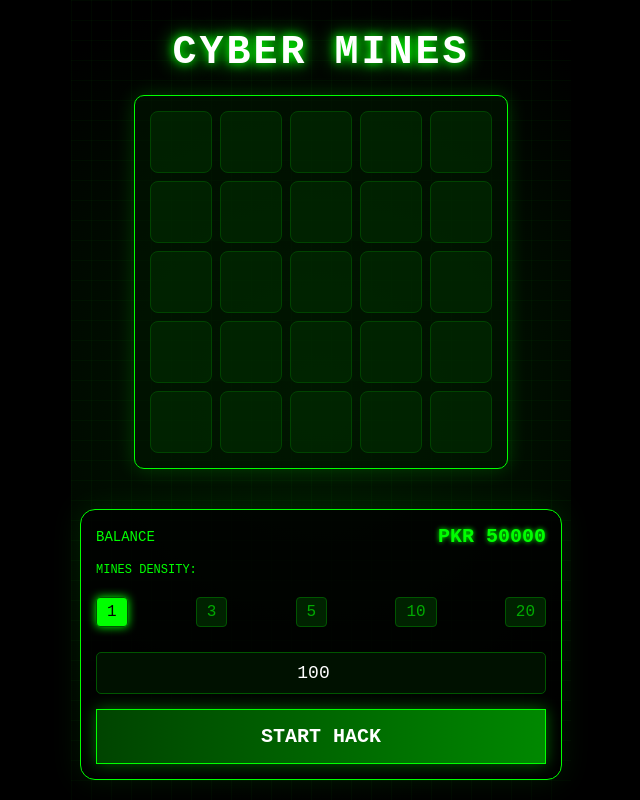
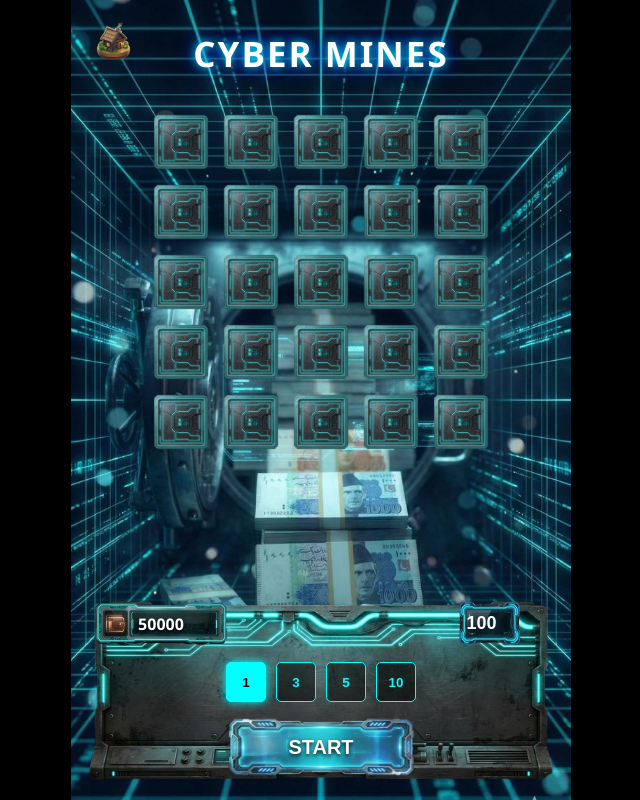
Before and after one commit to uzairop6363/Mines-game, a plain HTML site: page index.html in a window 1280 px wide. Shown: the whole page, without its empty margins (319-959 px from the left). Drawn offline with Linux system fonts and the light colour scheme.

Commit message:
Update index.html

```diff
--- a/index.html
+++ b/index.html
@@ -1,91 +1,78 @@
+
 <!DOCTYPE html>
 <html lang="en">
 <head>
     <meta charset="UTF-8">
     <meta name="viewport" content="width=device-width, initial-scale=1.0, maximum-scale=1.0, user-scalable=no">
-    <title>Cyber Mines - Hacker Edition</title>
+    <title>Cyber Mines - Pro</title>
     <style>
-        /* --- 1. CORE & LOADING SCREEN --- */
+        /* --- 1. CORE SETTINGS --- */
         body {
             margin: 0; padding: 0;
             background-color: #000;
-            font-family: 'Courier New', monospace; /* Hacker Font */
+            font-family: 'Segoe UI', Tahoma, Geneva, Verdana, sans-serif;
             height: 100vh; width: 100vw;
             overflow: hidden;
             display: flex; flex-direction: column; align-items: center;
             user-select: none; -webkit-user-select: none;
         }
 
-        /* Loading Screen Overlay */
+        /* --- LOADING SCREEN --- */
         #loader {
             position: fixed; top: 0; left: 0; width: 100%; height: 100%;
-            background-color: #000;
-            background-image: url('assets/poster_mines.jpg'); /* YOUR POSTER */
+            background-image: url('assets/poster_mines.jpg');
             background-size: cover; background-position: center;
             z-index: 9999;
             display: flex; flex-direction: column; justify-content: flex-end; align-items: center;
-            padding-bottom: 80px;
-            transition: opacity 0.8s ease-out;
+            padding-bottom: 80px; transition: opacity 0.8s ease-out;
         }
 
         .loading-text {
-            color: #0f0; /* Hacker Green */
-            font-size: 18px; font-weight: bold;
-            margin-bottom: 10px;
-            text-shadow: 0 0 10px #0f0;
-            letter-spacing: 2px;
-            text-transform: uppercase;
+            color: #fff; font-size: 18px; font-weight: bold; margin-bottom: 10px;
+            text-shadow: 0 2px 5px #000; letter-spacing: 2px;
         }
 
-        /* Loading Bar Frame */
         .progress-container {
             width: 80%; max-width: 320px; height: 35px;
-            background-image: url('assets/frame_mines.png'); /* YOUR FRAME */
+            background-image: url('assets/frame_mines.png');
             background-size: 100% 100%; background-repeat: no-repeat;
             display: flex; align-items: center; padding: 0 6px;
-            box-sizing: border-box;
-            filter: drop-shadow(0 0 15px #00ff00);
+            box-sizing: border-box; filter: drop-shadow(0 0 10px cyan);
         }
 
-        /* Loading Fill (Cyber Blue/Green) */
         .progress-fill {
             height: 50%; width: 0%;
-            background: linear-gradient(90deg, #00ff00, #00ffff, #00ff00);
-            background-size: 200% 100%;
-            border-radius: 2px;
-            box-shadow: 0 0 10px #00ff00;
-            transition: width 0.2s ease-out;
-            animation: cyberFlow 1s linear infinite;
+            background: linear-gradient(90deg, #00ffff, #0088ff);
+            border-radius: 4px; transition: width 0.2s ease-out;
+            box-shadow: 0 0 10px cyan;
         }
-        @keyframes cyberFlow { 0% { background-position: 100% 0; } 100% { background-position: -100% 0; } }
 
-        /* --- 2. GAME INTERFACE (Hidden Initially) --- */
+        /* --- 2. MAIN GAME UI --- */
         .game-wrapper {
             position: relative; width: 100%; height: 100%;
             max-width: 500px;
-            background: radial-gradient(circle at center, #001a00 0%, #000 90%); /* Dark Hacker BG */
+            /* BACKGROUND IMAGE FROM YOUR ASSETS */
+            background-image: url('assets/bg_mines.jpg');
+            background-size: cover; background-position: center;
             display: flex; flex-direction: column; align-items: center;
             opacity: 0; transition: opacity 1s ease-in;
         }
         .game-wrapper.active { opacity: 1; }
 
-        /* Grid Background Effect (Matrix Lines) */
-        .game-wrapper::before {
-            content: ''; position: absolute; top: 0; left: 0; width: 100%; height: 100%;
-            background-image: linear-gradient(rgba(0, 255, 0, 0.03) 1px, transparent 1px),
-            linear-gradient(90deg, rgba(0, 255, 0, 0.03) 1px, transparent 1px);
-            background-size: 20px 20px; pointer-events: none; z-index: 0;
+        /* BACK BUTTON */
+        .back-btn {
+            position: absolute; top: 20px; left: 20px; width: 45px; height: 45px;
+            background-image: url('assets/btn_back.png');
+            background-size: 100% 100%; background-color: transparent; border: none;
+            cursor: pointer; z-index: 50;
         }
 
-        /* Header */
-        .header {
-            margin-top: 30px; text-align: center; z-index: 10;
-            width: 100%;
-        }
-        .cyber-title {
-            font-size: 40px; font-weight: 900; color: #fff;
-            text-transform: uppercase; letter-spacing: 3px;
-            text-shadow: 0 0 10px #00ff00, 0 0 20px #00ff00;
+        /* HEADER / LOGO (Text for now, or use image if you have logo) */
+        .header { margin-top: 30px; text-align: center; z-index: 10; }
+        .game-title {
+            font-size: 35px; font-weight: 900; color: #fff;
+            text-shadow: 0 0 10px cyan, 0 0 20px blue;
+            text-transform: uppercase; letter-spacing: 2px;
         }
 
         /* --- 3. MINES GRID --- */
@@ -93,97 +80,101 @@
             margin-top: 20px;
             display: grid;
             grid-template-columns: repeat(5, 1fr);
-            gap: 8px;
+            gap: 10px;
             padding: 15px;
-            background: rgba(0, 20, 0, 0.6);
-            border: 1px solid #00ff00;
-            border-radius: 10px;
-            box-shadow: 0 0 20px rgba(0, 255, 0, 0.2);
+            /* Transparent background because tiles have their own images */
             z-index: 10;
         }
 
         .tile {
             width: 60px; height: 60px;
-            background: rgba(0, 50, 0, 0.5);
-            border: 1px solid #004400;
-            border-radius: 8px;
-            cursor: pointer;
-            display: flex; justify-content: center; align-items: center;
-            transition: all 0.2s;
-            position: relative; overflow: hidden;
+            /* DEFAULT CLOSED TILE IMAGE */
+            background-image: url('assets/tile_closed.png');
+            background-size: 100% 100%;
+            border-radius: 5px; cursor: pointer;
+            transition: transform 0.1s;
+            position: relative;
         }
         .tile:active { transform: scale(0.95); }
-        .tile.revealed { background: #002200; border-color: #00ff00; }
-        .tile.lost { background: #330000; border-color: red; }
 
-        .tile-icon {
-            width: 70%; height: 70%;
-            background-size: contain; background-repeat: no-repeat; background-position: center;
-            transform: scale(0); transition: transform 0.3s cubic-bezier(0.175, 0.885, 0.32, 1.275);
-        }
-        .tile.revealed .tile-icon { transform: scale(1); }
+        /* REVEALED STATES */
+        .tile.diamond { background-image: url('assets/tile_diamond.png'); }
+        .tile.bomb { background-image: url('assets/tile_bomb.png'); }
+        .tile.dim { filter: brightness(0.4); } /* For other mines when lost */
 
-        /* --- 4. CONTROLS --- */
+        /* --- 4. CONTROLS PANEL (Bottom) --- */
         .controls-panel {
-            margin-top: auto; margin-bottom: 20px;
-            width: 90%;
-            background: rgba(0, 0, 0, 0.8);
-            border: 1px solid #00ff00;
-            padding: 15px; border-radius: 15px;
-            display: flex; flex-direction: column; gap: 15px;
-            z-index: 10;
-            box-shadow: 0 0 30px rgba(0, 255, 0, 0.1);
+            margin-top: auto; width: 100%; height: 220px;
+            /* CONTROLS BACKGROUND IMAGE */
+            background-image: url('assets/ui_controls_bg.png');
+            background-size: 100% 100%;
+            display: flex; flex-direction: column; align-items: center;
+            padding: 20px; box-sizing: border-box;
+            z-index: 20;
         }
 
-        .info-row { display: flex; justify-content: space-between; align-items: center; color: #00ff00; font-size: 14px; }
-        .balance-display { font-size: 20px; font-weight: bold; text-shadow: 0 0 5px #00ff00; }
-
-        .bet-controls { display: flex; gap: 10px; align-items: center; }
-        .input-box {
-            flex: 1; background: #001100; border: 1px solid #005500;
-            color: #fff; padding: 10px; text-align: center; font-family: monospace; font-size: 18px;
-            border-radius: 5px;
+        /* Balance & Bet Row */
+        .top-row {
+            display: flex; justify-content: space-between; width: 100%;
+            margin-bottom: 15px; align-items: center;
         }
 
+        .balance-box {
+            width: 140px; height: 45px;
+            background-image: url('assets/ui_balance_panel.png');
+            background-size: 100% 100%;
+            display: flex; justify-content: center; align-items: center;
+            color: #fff; font-weight: bold; font-size: 16px;
+            text-shadow: 0 1px 3px #000;
+        }
+
+        .input-box {
+            width: 120px; height: 45px;
+            background-image: url('assets/ui_input_bg.png');
+            background-size: 100% 100%; border: none;
+            text-align: center; color: #fff; font-size: 18px; font-weight: bold;
+            background-color: transparent; outline: none;
+        }
+
+        /* Mines Selector Buttons */
+        .mines-select {
+            display: flex; gap: 10px; margin-bottom: 15px;
+        }
+        .mine-btn {
+            width: 40px; height: 40px;
+            background: rgba(0,0,0,0.5); border: 1px solid cyan;
+            color: cyan; font-weight: bold; border-radius: 5px;
+            cursor: pointer;
+        }
+        .mine-btn.active { background: cyan; color: #000; box-shadow: 0 0 10px cyan; }
+
+        /* Main Action Button */
         .action-btn {
-            width: 100%; padding: 15px;
-            background: linear-gradient(90deg, #004400, #008800);
-            border: 1px solid #00ff00; color: #fff;
-            font-family: monospace; font-size: 20px; font-weight: bold;
-            cursor: pointer; text-transform: uppercase;
-            box-shadow: 0 0 15px rgba(0, 255, 0, 0.4);
-            transition: all 0.2s;
+            width: 200px; height: 60px;
+            background-image: url('assets/btn_action.png');
+            background-size: 100% 100%; background-color: transparent; border: none;
+            color: #fff; font-size: 20px; font-weight: 900;
+            text-shadow: 0 2px 4px #000; cursor: pointer;
+            transition: transform 0.1s;
         }
-        .action-btn:active { transform: scale(0.98); }
-        .action-btn.cashout { background: linear-gradient(90deg, #b8860b, #ffd700); border-color: gold; color: #000; box-shadow: 0 0 15px gold; }
-        .action-btn:disabled { filter: grayscale(1); cursor: not-allowed; }
+        .action-btn:active { transform: scale(0.95); }
 
-        /* Mine Selector */
-        .mines-select {
-            display: flex; justify-content: space-between; margin-bottom: 10px;
-        }
-        .mine-opt {
-            background: #002200; border: 1px solid #005500; color: #00aa00;
-            padding: 5px 10px; cursor: pointer; border-radius: 4px;
-        }
-        .mine-opt.active { background: #00ff00; color: #000; box-shadow: 0 0 10px #00ff00; }
-
-        /* Message Overlay */
+        /* Popup Message */
         .msg-overlay {
             position: absolute; top: 40%; left: 50%; transform: translate(-50%, -50%) scale(0);
-            background: rgba(0,0,0,0.9); border: 2px solid #00ff00;
-            padding: 20px 40px; text-align: center;
-            z-index: 50; pointer-events: none; transition: transform 0.3s;
+            background: rgba(0,0,0,0.9); border: 2px solid cyan; border-radius: 10px;
+            padding: 20px 40px; text-align: center; z-index: 100;
+            transition: transform 0.3s; pointer-events: none;
         }
-        .msg-text { color: #fff; font-size: 24px; margin-bottom: 5px; }
-        .msg-sub { color: #00ff00; font-size: 30px; font-weight: bold; }
+        .msg-text { color: #fff; font-size: 22px; margin-bottom: 5px; }
+        .msg-amount { color: cyan; font-size: 30px; font-weight: bold; }
 
     </style>
 </head>
 <body>
 
     <div id="loader">
-        <div class="loading-text" id="loadStatus">INITIALIZING SYSTEM...</div>
+        <div class="loading-text" id="loadStatus">CONNECTING...</div>
         <div class="progress-container">
             <div class="progress-fill" id="progressBar"></div>
         </div>
@@ -191,38 +182,36 @@
 
     <div class="game-wrapper" id="gameScreen">
 
+        <button class="back-btn" onclick="alert('Back')"></button>
+
         <div class="header">
-            <div class="cyber-title">CYBER MINES</div>
+            <div class="game-title">CYBER MINES</div>
         </div>
 
-        <div class="mines-container" id="grid">
-            </div>
+        <div class="mines-container" id="grid"></div>
 
         <div class="msg-overlay" id="msgBox">
-            <div class="msg-text" id="msgTitle">SYSTEM HACKED</div>
-            <div class="msg-sub" id="msgAmount">+500</div>
+            <div class="msg-text" id="msgTitle">WIN</div>
+            <div class="msg-amount" id="msgVal">+0</div>
         </div>
 
         <div class="controls-panel">
-            <div class="info-row">
-                <span>BALANCE</span>
-                <span class="balance-display">PKR <span id="balance">50000</span></span>
-            </div>
 
-            <div style="color:#00ff00; font-size:12px; margin-bottom:5px;">MINES DENSITY:</div>
-            <div class="mines-select">
-                <div class="mine-opt active" onclick="setMines(1)">1</div>
-                <div class="mine-opt" onclick="setMines(3)">3</div>
-                <div class="mine-opt" onclick="setMines(5)">5</div>
-                <div class="mine-opt" onclick="setMines(10)">10</div>
-                <div class="mine-opt" onclick="setMines(20)">20</div>
-            </div>
-
-            <div class="bet-controls">
+            <div class="top-row">
+                <div class="balance-box">
+                    <span id="balance">50000</span>
+                </div>
                 <input type="number" class="input-box" id="betAmount" value="100">
             </div>
 
-            <button class="action-btn" id="mainBtn" onclick="startGame()">START HACK</button>
+            <div class="mines-select">
+                <button class="mine-btn active" onclick="setMines(1, this)">1</button>
+                <button class="mine-btn" onclick="setMines(3, this)">3</button>
+                <button class="mine-btn" onclick="setMines(5, this)">5</button>
+                <button class="mine-btn" onclick="setMines(10, this)">10</button>
+            </div>
+
+            <button class="action-btn" id="mainBtn" onclick="startGame()">START</button>
         </div>
 
     </div>
@@ -232,24 +221,14 @@
         window.onload = function() {
             const bar = document.getElementById('progressBar');
             const loader = document.getElementById('loader');
-            const status = document.getElementById('loadStatus');
             const game = document.getElementById('gameScreen');
             let width = 0;
 
             const simulateLoading = () => {
                 let jump = Math.floor(Math.random() * 15) + 1;
-                if(Math.random() > 0.7) jump = 0; // Random pause
-
-                width += jump;
-                if(width > 100) width = 100;
-
+                if(Math.random() > 0.7) jump = 0;
+                width += jump; if(width > 100) width = 100;
                 bar.style.width = width + '%';
-
-                // Hacker Style Status Updates
-                if(width < 30) status.innerText = "BYPASSING FIREWALL...";
-                else if(width < 60) status.innerText = "INJECTING SCRIPTS...";
-                else if(width < 90) status.innerText = "DECRYPTING ASSETS...";
-                else status.innerText = "ACCESS GRANTED";
 
                 if (width >= 100) {
                     setTimeout(() => {
@@ -260,11 +239,11 @@
                         }, 800);
                     }, 500);
                 } else {
-                    setTimeout(simulateLoading, Math.random() * 150 + 50);
+                    setTimeout(simulateLoading, Math.random() * 100 + 50);
                 }
             };
             simulateLoading();
-            createGrid(); // Prepare Grid behind scenes
+            createGrid();
         };
 
         // --- GAME LOGIC ---
@@ -272,13 +251,8 @@
         let isPlaying = false;
         let mineCount = 1;
         let minesLocation = [];
-        let tilesClicked = 0;
         let currentBet = 0;
         let currentMultiplier = 1.0;
-
-        // Assets
-        const diamondImg = 'url("assets/icon_diamond.png")';
-        const bombImg = 'url("assets/icon_bomb.png")';
 
         function createGrid() {
             const grid = document.getElementById('grid');
@@ -288,21 +262,15 @@
                 tile.className = 'tile';
                 tile.id = `tile-${i}`;
                 tile.onclick = () => clickTile(i);
-
-                const icon = document.createElement('div');
-                icon.className = 'tile-icon';
-                icon.id = `icon-${i}`;
-
-                tile.appendChild(icon);
                 grid.appendChild(tile);
             }
         }
 
-        function setMines(num) {
+        function setMines(num, btn) {
             if(isPlaying) return;
             mineCount = num;
-            document.querySelectorAll('.mine-opt').forEach(el => el.classList.remove('active'));
-            event.target.classList.add('active');
+            document.querySelectorAll('.mine-btn').forEach(b => b.classList.remove('active'));
+            btn.classList.add('active');
         }
 
         function startGame() {
@@ -314,31 +282,25 @@
             const betInput = document.getElementById('betAmount');
             const bet = parseInt(betInput.value);
 
-            if(bet > balance) { alert("INSUFFICIENT FUNDS"); return; }
-            if(bet < 10) { alert("MIN BET 10"); return; }
+            if(bet > balance) { alert("Insufficient Balance"); return; }
+            if(bet < 10) { alert("Min Bet 10"); return; }
 
-            // Deduct Balance
             balance -= bet;
             currentBet = bet;
-            updateBalance();
+            updateUI();
 
-            // Reset Game State
             isPlaying = true;
-            tilesClicked = 0;
             currentMultiplier = 1.0;
             minesLocation = generateMines();
 
-            // Reset UI
+            // Reset Grid Images
             document.querySelectorAll('.tile').forEach(t => {
-                t.className = 'tile';
-                t.querySelector('.tile-icon').style.backgroundImage = 'none';
+                t.className = 'tile'; // Reset classes
             });
             document.getElementById('msgBox').style.transform = "translate(-50%, -50%) scale(0)";
 
-            // Change Button to Cashout
             const btn = document.getElementById('mainBtn');
-            btn.innerText = "CASHOUT: " + bet;
-            btn.classList.add('cashout');
+            btn.innerText = "CASHOUT";
         }
 
         function generateMines() {
@@ -353,80 +315,67 @@
         function clickTile(index) {
             if(!isPlaying) return;
             const tile = document.getElementById(`tile-${index}`);
-            if(tile.classList.contains('revealed')) return;
 
-            tile.classList.add('revealed');
+            // Check if already opened (has class diamond or bomb)
+            if(tile.classList.contains('diamond') || tile.classList.contains('bomb')) return;
 
             if(minesLocation.includes(index)) {
-                // GAME OVER (BOMB)
+                // GAME OVER
                 gameOver(index);
             } else {
                 // DIAMOND FOUND
-                const icon = document.getElementById(`icon-${index}`);
-                icon.style.backgroundImage = diamondImg;
+                tile.classList.add('diamond'); // This sets bg image to tile_diamond.png
 
-                tilesClicked++;
-                calculateMultiplier();
+                // Increase Multiplier logic
+                currentMultiplier += (0.1 * mineCount);
+                let winVal = Math.floor(currentBet * currentMultiplier);
+                document.getElementById('mainBtn').innerText = "CLAIM " + winVal;
             }
-        }
-
-        function calculateMultiplier() {
-            // Simple multiplier logic (Increases as you click more)
-            // Logic: 1.0 + (tiles * mines * 0.05) - Simplified
-            let growth = 0.1 * mineCount;
-            currentMultiplier += growth;
-
-            let winVal = Math.floor(currentBet * currentMultiplier);
-            document.getElementById('mainBtn').innerText = "CASHOUT: " + winVal;
         }
 
         function cashOut() {
             if(!isPlaying) return;
-
             let winVal = Math.floor(currentBet * currentMultiplier);
             balance += winVal;
-            updateBalance();
+            updateUI();
 
-            showMessage("HACK SUCCESS", "+" + winVal, "#00ff00");
-            endGame(true);
+            showPopup("YOU WON", "+" + winVal, "#00ff00");
+            endGame();
         }
 
         function gameOver(hitIndex) {
-            // Show Hit Bomb
-            document.getElementById(`icon-${hitIndex}`).style.backgroundImage = bombImg;
-            document.getElementById(`tile-${hitIndex}`).classList.add('lost');
+            // Reveal Hit Mine
+            document.getElementById(`tile-${hitIndex}`).classList.add('bomb');
 
             // Reveal All Mines
             minesLocation.forEach(idx => {
-                document.getElementById(`tile-${idx}`).classList.add('revealed');
-                document.getElementById(`tile-${idx}`).classList.add('lost');
-                document.getElementById(`icon-${idx}`).style.backgroundImage = bombImg;
+                document.getElementById(`tile-${idx}`).classList.add('bomb');
             });
 
-            showMessage("SYSTEM FAILED", "LOST SIGNAL", "red");
-            endGame(false);
+            // Dim others
+            document.querySelectorAll('.tile:not(.bomb):not(.diamond)').forEach(t => t.classList.add('dim'));
+
+            showPopup("GAME OVER", "TRY AGAIN", "red");
+            endGame();
         }
 
-        function endGame(won) {
+        function endGame() {
             isPlaying = false;
-            const btn = document.getElementById('mainBtn');
-            btn.innerText = "START HACK";
-            btn.classList.remove('cashout');
+            document.getElementById('mainBtn').innerText = "START";
         }
 
-        function showMessage(title, sub, color) {
+        function showPopup(title, val, color) {
             const box = document.getElementById('msgBox');
             document.getElementById('msgTitle').innerText = title;
-            document.getElementById('msgAmount').innerText = sub;
-            document.getElementById('msgAmount').style.color = color;
+            document.getElementById('msgVal').innerText = val;
+            document.getElementById('msgVal').style.color = color;
             box.style.transform = "translate(-50%, -50%) scale(1)";
-
             setTimeout(() => {
                 if(!isPlaying) box.style.transform = "translate(-50%, -50%) scale(0)";
             }, 2000);
         }
 
-        function updateBalance() {
+        function updateUI() {
             document.getElementById('balance').innerText = balance;
         }
 
```
